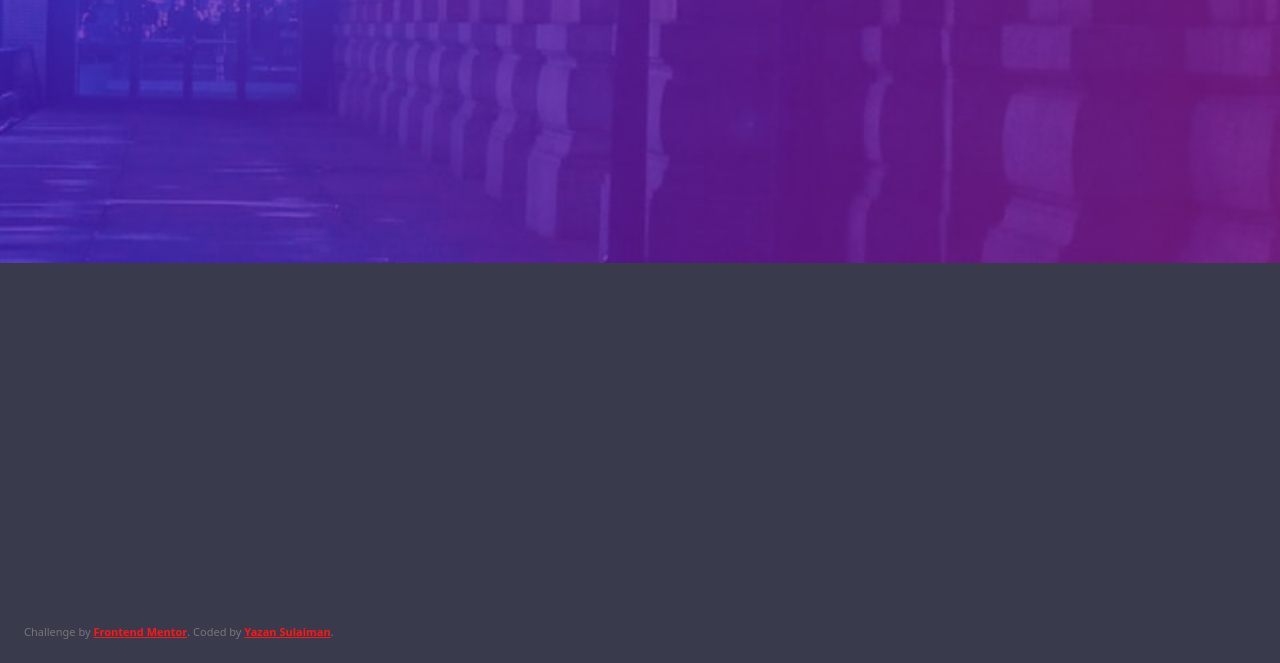
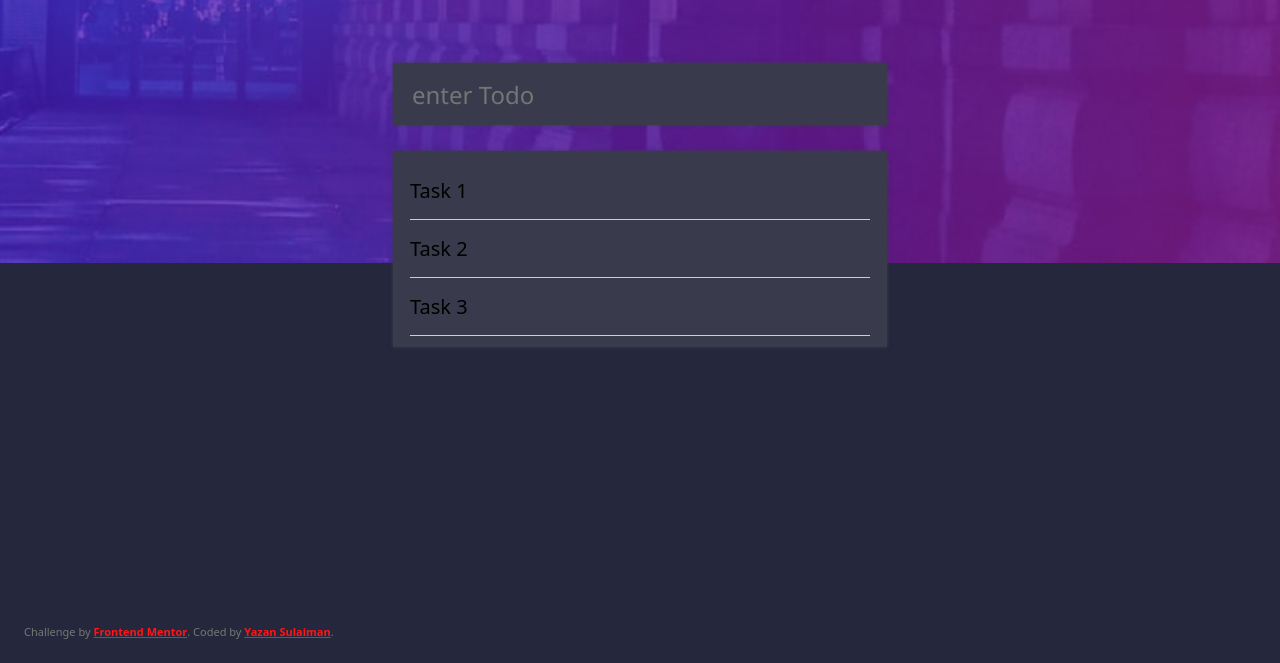
Before and after one commit to yazan-sul/todo-app-main, a plain HTML site: page index.html in a window 1280 px wide. Shown: the part 137-800 px from the top of the page. Drawn offline with Linux system fonts and the light colour scheme.

Commit message:
doing input field and part of list items

```diff
--- a/css/styles.css
+++ b/css/styles.css
@@ -32,8 +32,7 @@ body {
   display: flex;
   flex-direction: column;
   margin: auto;
-  background: hsl(237, 14%, 26%);
-  color: var(--text-area);
+  background:  hsl(235, 24%, 19%);
 
 }
 
@@ -60,6 +59,60 @@ header {
   background-position: center;
   background-color: #cccccc;
 }
+.toDo-card-input {
+  background-color: hsl(237, 14%, 26%);
+  display: flex;
+  flex-direction: row;
+  align-items: center;
+  padding: 10px 16px;
+  border-radius:  0px;
+  width: 460px;
+  margin: 0 auto;
+  border: 1px solid hsl(237, 14%, 26%);
+  box-shadow: 0 0 4px hsl(237, 14%, 26%);
+  min-height: 40px;
+  margin-bottom: 26px;
+}
+
+.toDo-card-input input {
+  flex: 1;
+  background-color: transparent;
+  border: none;
+  outline: none;
+  color: #ffffff;
+  font-size: 24px;
+  font-family: "Segoe UI", sans-serif;
+}
+.toDo-card {
+  background-color: hsl(237, 14%, 26%);
+  display: flex;
+  flex-direction: column;
+  align-items: center;
+  padding: 10px 16px;
+  border-radius:  0px;
+  width: 460px;
+  margin: 0 auto;
+  border: 1px solid hsl(237, 14%, 26%);
+  box-shadow: 0 0 4px hsl(237, 14%, 26%);
+  min-height: 40px;
+  margin-bottom: 26px;
+}
+.toDo-card  input::placeholder {
+  color: #aaa;
+}
+.toDo-card ul {
+  list-style: none;
+  padding: 0;
+  margin: 0;
+  width: 100%;
+}
+.toDo-card li {
+  font-size: 20px;
+  padding: 15px 0;
+  border-bottom: 0.5px solid hsl(234, 39%, 85%);
+
+}
+
 .credits {
     color: #777;
     position: fixed;
--- a/index.html
+++ b/index.html
@@ -1,17 +1,13 @@
 <!DOCTYPE html>
 <html lang="en">
+
 <head>
   <meta charset="UTF-8" />
   <meta name="viewport" content="width=device-width, initial-scale=1.0" />
   <!-- displays site properly based on user's device -->
 
   <link rel="stylesheet" href="css/styles.css" />
-    <link
-      rel="icon"
-      type="image/png"
-      sizes="32x32"
-      href="./images/favicon-32x32.png"
-    />
+  <link rel="icon" type="image/png" sizes="32x32" href="./images/favicon-32x32.png" />
 
   <title>Frontend Mentor | Todo app</title>
 </head>
@@ -25,14 +21,27 @@
       <button id="theme-toggle">
         <img src="images/icon-sun.svg" alt="My Happy SVG" />
       </button>
-
+    </div>
+    <div class="container">
+      <form class="toDo-card-input">
+        <input id="newTodo" name="newTodo" type="text" placeholder="enter Todo" required>
+      </form>
+      <div class="toDo-card">
+        <ul>
+          <li>Task 1</li>
+          <li>Task 2</li>
+          <li>Task 3</li>
+        </ul>
+      </div>
     </div>
   </header>
+
+
   <div class="credits">
     Challenge by
-      <a href="https://www.frontendmentor.io?ref=challenge" target="_blank"
-        >Frontend Mentor</a
-      >. Coded by <a href="#">Yazan Sulaiman</a>.
+    <a href="https://www.frontendmentor.io?ref=challenge" target="_blank">Frontend Mentor</a>. Coded by <a
+      href="#">Yazan Sulaiman</a>.
   </div>
 </body>
+
 </html>
```
Lines whose indentation alone changed are shown as unchanged.
